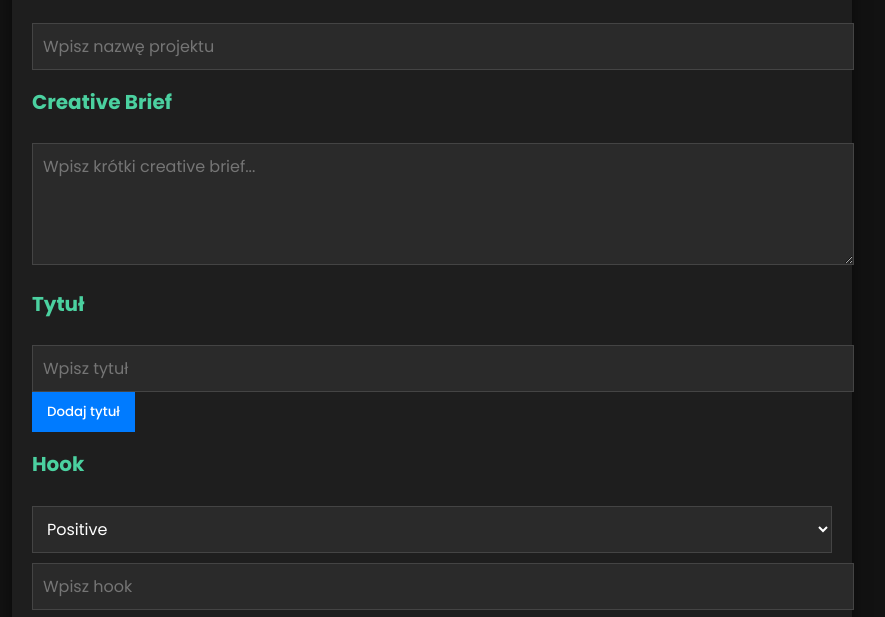
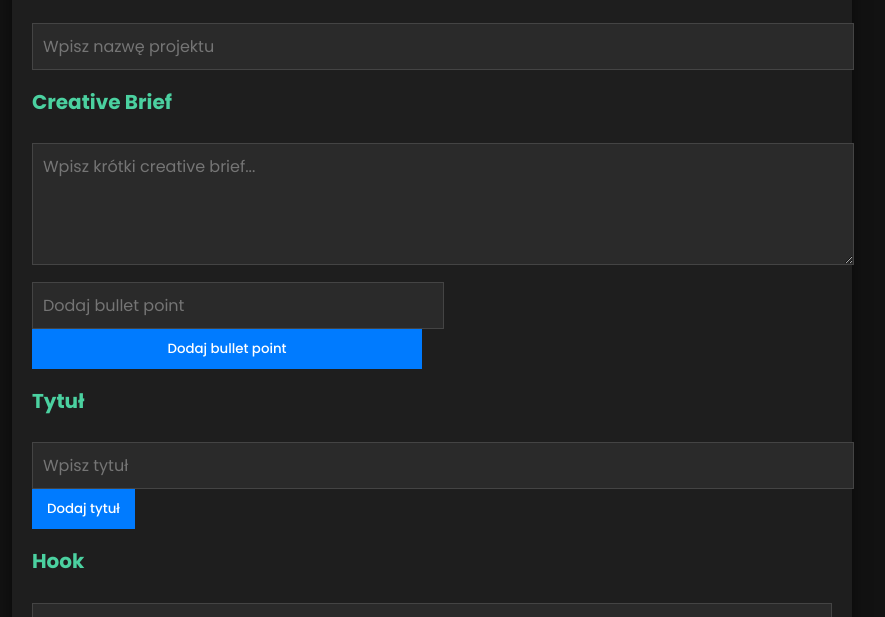
Before and after one commit to Shmitu88/Studio9m2-Script-Writer, a plain HTML site: page index.html in a window 1280 px wide. Shown: the part 153-770 px from the top of the page, without its empty margins (208-1093 px from the left). Drawn offline with Linux system fonts and the light colour scheme.

Commit message:
Add files via upload

```diff
--- a/index.html
+++ b/index.html
@@ -17,11 +17,19 @@
             <input type="text" id="projectName" placeholder="Wpisz nazwę projektu">
         </div>
 
-        <!-- Creative Brief -->
-        <div class="section">
-            <h2>Creative Brief</h2>
-            <textarea id="creativeBrief" placeholder="Wpisz krótki creative brief..." rows="4"></textarea>
-        </div>
+        <!-- Creative Brief Section -->
+<div class="section">
+    <h2>Creative Brief</h2>
+    <textarea id="creativeBrief" placeholder="Wpisz krótki creative brief..." rows="4"></textarea>
+
+    <!-- Pole do dodawania bullet points -->
+    <div class="bulletpoint-section">
+        <input type="text" id="bulletPointInput" placeholder="Dodaj bullet point">
+        <button onclick="addBulletPoint()">Dodaj bullet point</button>
+        <ul id="bulletPointList"></ul> <!-- Lista bullet pointów -->
+    </div>
+</div>
+
 
         <!-- Tytuł -->
         <div class="section">
--- a/script.js
+++ b/script.js
@@ -105,3 +105,24 @@ function exportToWord() {
     link.download = `${projectName}_skrypt.doc`;
     link.click();
 }
+// Funkcja dodawania nowego bullet point
+function addBulletPoint() {
+    const bulletPointInput = document.getElementById("bulletPointInput");
+    const bulletPointText = bulletPointInput.value.trim();
+
+    if (bulletPointText !== "") {
+        const bulletPointList = document.getElementById("bulletPointList");
+
+        // Stwórz element bullet point
+        const listItem = document.createElement("li");
+        listItem.textContent = bulletPointText;
+
+        // Dodaj bullet point do listy
+        bulletPointList.appendChild(listItem);
+
+        // Wyczyść pole po dodaniu
+        bulletPointInput.value = "";
+    } else {
+        alert("Wpisz bullet point!");
+    }
+}
--- a/style.css
+++ b/style.css
@@ -78,3 +78,17 @@ ul li, ol li {
     background-color: #1e1e1e;
     border-left: 3px solid #4BD1A0;
 }
+.bulletpoint-section input, .bulletpoint-section button {
+    width: calc(50% - 10px);
+    display: inline-block;
+    margin-right: 10px;
+}
+
+.bulletpoint-section ul {
+    margin-top: 10px;
+    padding-left: 20px;
+}
+
+.bulletpoint-section li {
+    list-style-type: disc;
+}
```
